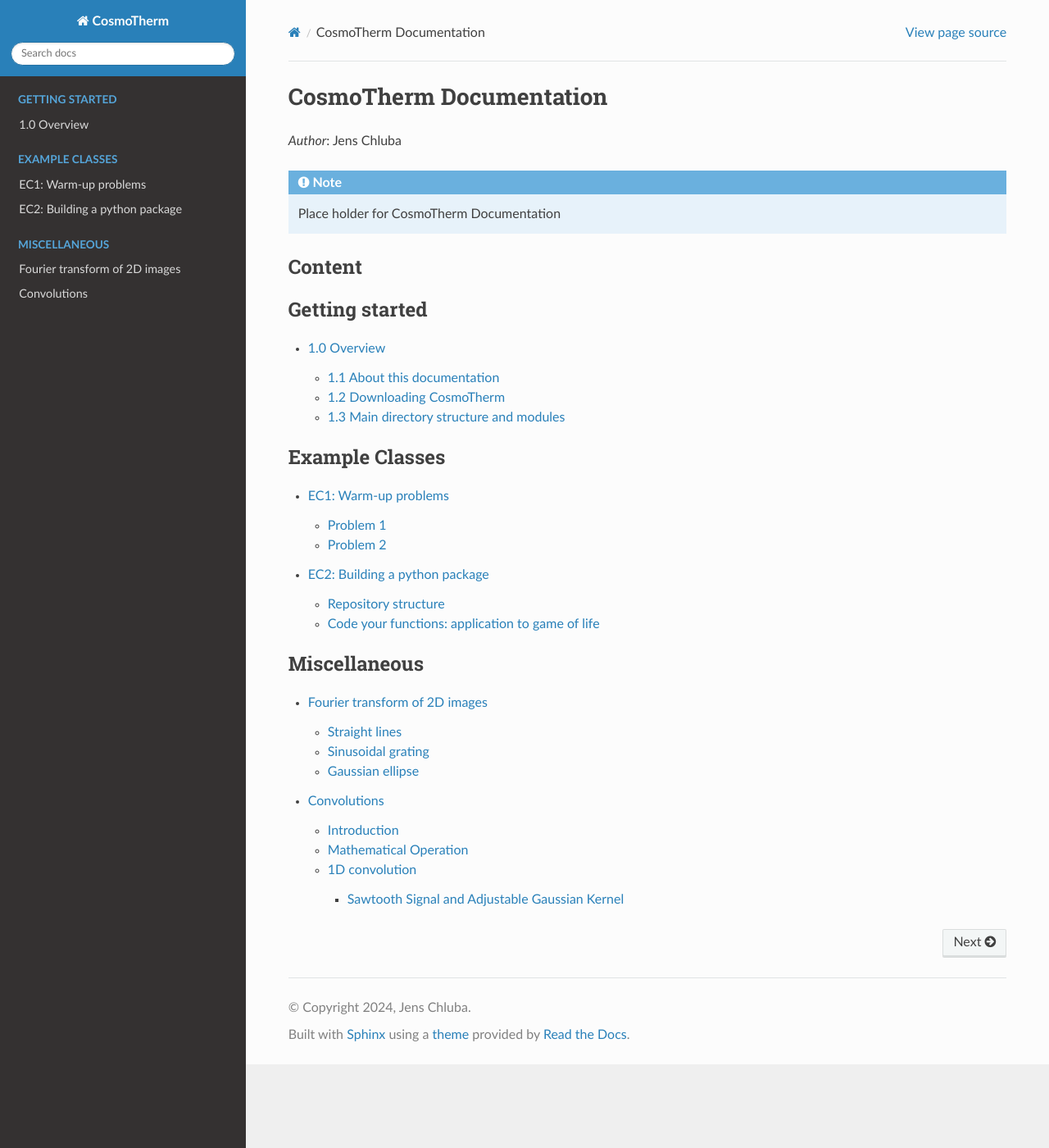
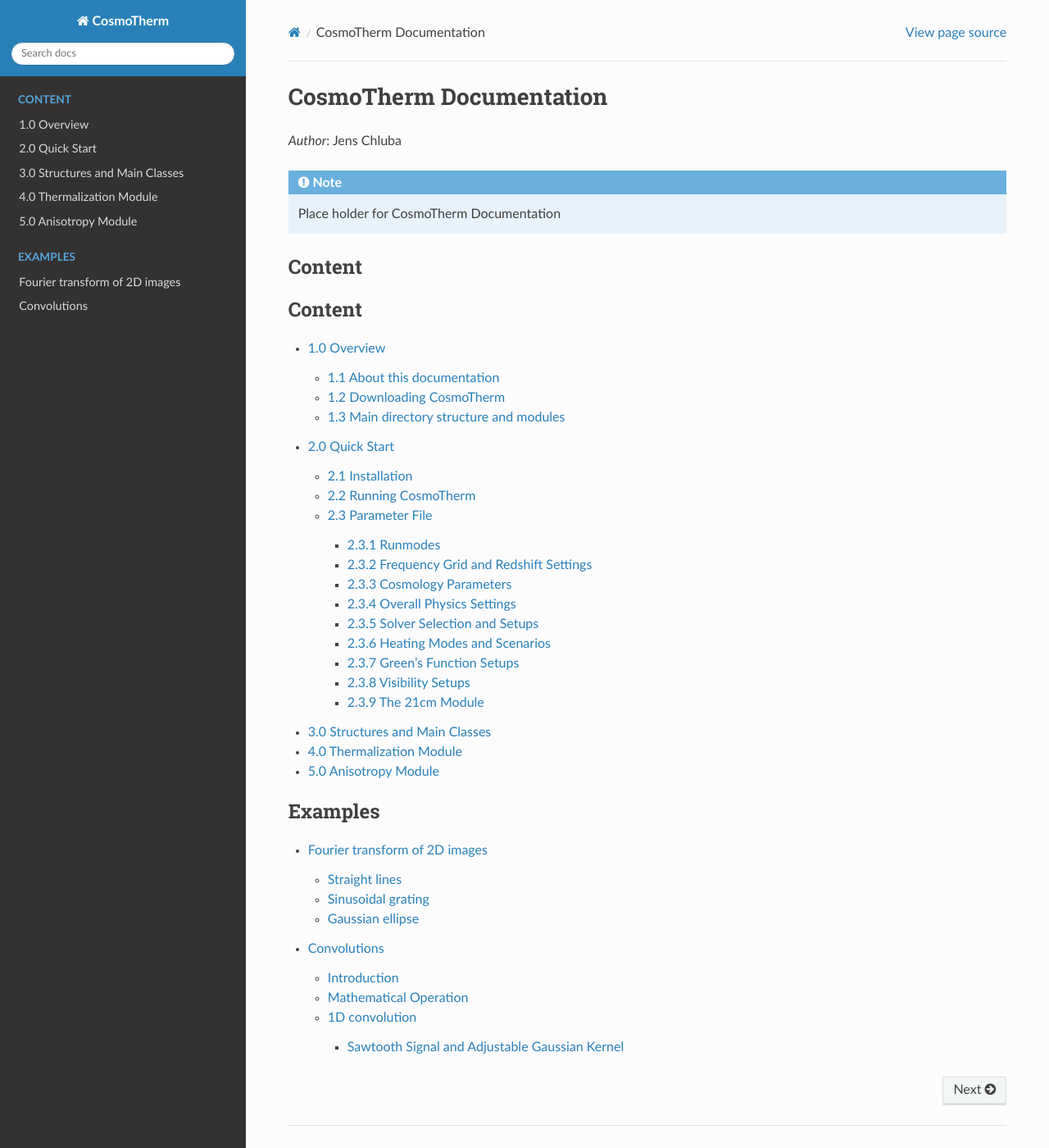
Before and after one commit to CMBSPEC/CosmoTherm-docs, a Sphinx documentation site: the page built from docs/index.rst, in a window 1280 px wide and 1400 px high. Shown: the whole window at 82% size. Built offline with Sphinx 7.4.7 and the Read the Docs theme 2.0.0, drawn with Linux system fonts in a browser that asks for light colours; some of the changed lines change nothing that is shown.

Commit message:
other sections

````diff
--- a/docs/index.rst
+++ b/docs/index.rst
@@ -17,22 +17,16 @@
 --------------------------
 
 .. toctree::
-   :caption: Getting started
+   :caption: Content
    :maxdepth: 3
 
-   material/GettingStarted
+   material/CosmoTherm_documentation
+
+
 
 
 .. toctree::
-   :caption: Example Classes
-   :maxdepth: 3
-
-   material/ec1/notebook
-   material/ec2/notebook
-
-
-.. toctree::
-   :caption: Miscellaneous
+   :caption: Examples
    :maxdepth: 3
 
    material/misc1/FTimage2d
--- /dev/null
+++ b/docs/material/CosmoTherm_documentation.md
@@ -0,0 +1,185 @@
+# 1.0 Overview
+
+**CosmoTherm** is a flexible C++ code for solving cosmological thermalization scenarios related to matter heating and photon injection. It was first developed by JC at CITA in 2011 and is based on the Ph.D. work carried out by JC at MPA under the supervision of Prof. Rashid Sunyaev. Over the last decade, CosmoTherm was significantly augmented and extended, in particular by the ERC-funded CMBSPEC team during the years 2017-2023, with major contributions from Sandeep Acharya, Boris Bolliet, Jiten Dhandha, Bryce Cyr, Thomas Kite, Andrea Ravenni, and Abir Sarkar.
+
+CosmoTherm can be used to predict the average spectral distortion signals for a wide range of standard and new physics scenarios (e.g., damping of acoustic modes, adiabatic cooling process, cosmic strings, and decaying particles). It also has a new framework for treating spectral distortion anisotropies, which was more recently developed. Furthermore, it features a Python interface and simple likelihood codes to quickly assess whether a considered distortion scenario is already in tension with existing data from COBE/FIRAS. For monopole distortion scenarios, a movie can be activated to follow the distortion evolution in real time, a feature that can come in handy when developing new modules and scenarios.
+
+The main CosmoTherm paper is [JC & Sunyaev, MNRAS, 2012](https://ui.adsabs.harvard.edu/abs/2012MNRAS.419.1294C/abstract), which we kindly ask you to cite when the code is used. However, many powerful features and modules were developed later, and in each of the sections below, we provide more in-depth references that should be considered for citation when using the related modules.
+
+## 1.1 About this documentation
+
+This documentation is a living document that will be updated continuously. It will not attempt to cover all the details of the code nor cover all releases. However, in each release, a current snapshot of this document will be provided for tracking. Please get in touch with any issues or suggestions of topics to cover in more detail.
+
+## 1.2 Downloading CosmoTherm
+
+CosmoTherm can be cloned using:
+
+```bash
+git clone git@bitbucket.org:Jacetoto/cosmotherm.rel_corr.git
+```
+
+The main branch is `CosmoTherm`. Unreleased new features will be found in `CosmoTherm-dev`, but they should be used cautiously. Various users may also provide their own individual branches. Please contact them directly with questions.
+
+## 1.3 Main directory structure and modules
+
+The main **CosmoTherm** driver is implemented in `CosmoTherm.cpp`, which is found at the top level of the CosmoTherm folder. This file primarily manages the user inputs and various run modes. As such, it contains nothing but setup-related features and some backward communication with the user. Many of the related routines and variables are defined and implemented in the folder `./CosmoTherm_Plugins`.
+
+Various example run files (usually ending in `.ini`) come with CosmoTherm and are located in the folder `./runfiles`. These can be used with the command line setup and control the different run modes and distortion scenarios as well as outputs and the verbosity level. A detailed walkthrough of the various parameters will be given in **Section 2.3**. Many comments and instructions are also present in the parameter files, and some of the variable names are hopefully self-explanatory. Features of the Python interface (hosted in `./Python-wrapper`) will be explained in **Section 7**, and they have been primarily developed by Jiten Dhandha.
+
+Before turning to the core components of CosmoTherm, an important folder is `./Tools`. It hosts many standalone routines (e.g., ODE and PDE solvers, Hydrogen Atom setup, Parsers, and simple routines) that should be of broad interest also for other applications. These tools were applied to many problems beyond the thermalization calculations (e.g., the cosmological recombination problem) and have been rigorously tested. While in most cases, one does not expect to need any changes in these routines, standard cosmology setups and various solvers are found there for expert-level developments. We will detail some of the tools in **Section XX**.
+
+The real workhorses of CosmoTherm are located in the folders `./Thermalization_Module` for the average spectral distortion scenarios (see **Section 4**) and `./frequency_hierarchy_module` for anisotropic distortions (see **Section 6**). An outdated CMB anisotropy module that was originally used to compute the spectral distortions created by the dissipation of acoustic modes is hosted in `./Anisotropy_Module`, and will be briefly discussed in **Section 5**. The frequency hierarchy module is the most recent addition to the capabilities of CosmoTherm and was developed together with Tom Kite and Andrea Ravenni.
+
+
+# 2.0 Quick Start
+
+In this section, we briefly explain how to install and run CosmoTherm out of the box. More details will be given in the subsequent sections. Simple instructions are also given in `./README.rst` and the parameter files located in the `./runfiles` directory.
+
+## 2.1 Installation
+
+The installation is controlled by the Makefiles:
+
+- `./Makefile`
+- `./Makefile.in`
+
+Here, compilers are set and the locations of libraries are defined. The code depends on GSL, Boost, and (optionally) Grace. If not already present, all these can usually be installed using standard package management software (e.g., Homebrew, Macports, apt-get, etc.), which we highly recommend over manual installation. GSL and Boost provide simple routines and functionality beyond the standard C++ libraries and must be present. Grace can be optionally activated to provide functionality for showing real-time movies, which can be very educative and useful for debugging and development.
+
+Assuming all the libraries are present, CosmoTherm can be compiled using the command:
+
+```bash
+./make
+```
+
+The default compiler is `g++`, which is set in `./Makefile.in` as `CC=g++`. If another compiler is to be used, this variable should be changed, or the make command should be invoked as:
+
+```bash
+./make CC=my_preferred_compiler
+```
+
+To clean the compilations, various defaults are defined in `./Makefile` and provide different levels of tidiness. For example, by typing:
+
+```bash
+./make tidy
+./make clean
+./make cleanPDE
+```
+
+Common defaults for the GSL and Boost installation are assumed, but to set the library and include paths, respectively, change the variables:
+
+- `GSL_LIB_PATH`
+- `GSL_INC_PATH`
+- `BOOST_LIB_PATH`
+- `BOOST_INC_PATH`
+
+inside `./Makefile.in`. To activate Grace support, uncomment:
+
+```bash
+USE_GRACE = -D GRACE_DEFINED
+```
+
+and modify the paths `GR_LIB_PATH` and `GR_INC_PATH` as needed, again inside `./Makefile.in`. Additional OpenMP features can be activated by uncommenting:
+
+```bash
+USE_OPENMP = -D OPENMP_ACTIVATED
+```
+
+This information covers all the main installation requirements and cases should changes be needed.
+
+## 2.2 Running CosmoTherm
+
+Once compiled, the code can be either called from the command line using:
+
+```bash
+./CosmoTherm runfiles/parameters.ini
+```
+
+or via the Python interface (see Sect. 7). Instructive example parameter files are provided in `./runfiles/Examples` for simple illustration. The outputs will be written into `./outputs`. If the folder does not exist, it will be created. The output folder can also be changed as one of the runfile parameters.
+
+## 2.3 Parameter File
+
+The parameter file is read by a general-purpose parser routine (`./Tools/Simple_routines/parser.cpp`) using tags for the various parameters. These tags must be unique and can include spaces. Most communication with the parameter file is handled in `./CosmoTherm_Plugins/initial_setup.cpp`, as will be explained further below. The parameter files do not have to follow a specific structure and need only set parameters that should not take their internal default values. A complete example is given by `./runfiles/parameter.ini`, which in principle allows running all aspects of the code with only a few line changes.
+
+### 2.3.1 Runmodes
+
+The template parameter file starts by specifying the runmode. The following runmodes are of most common interest:
+
+- **default**: runs individual heating modes. This is the most useful runmode for applications.
+- **default-batch**: launches multiple parallel runs on single threads.
+- **default-loop**: computes a loop over a chosen parameter.
+- **default-Analysis**: runs like the default mode but ends with likelihood evaluations.
+- **visibility**: computes visibility for single heating and decay.
+- **Greens**: delta function injection of energy at \( z_h \) for a range of redshifts.
+- **Greens-nu**: delta function injection of photons at \( \nu_i \) and \( z_i \) for a range of frequencies.
+- **Greens-nu-z**: similar to 'Greens_nu' but in redshift.
+
+Other setups are implemented in `./CosmoTherm.cpp` but are not further explained in this section.
+
+### 2.3.2 Frequency Grid and Redshift Settings
+
+The next block of parameters specifies the frequency grid and redshift settings. The code uses the dimensionless frequency \( x = \frac{h\nu}{kTg} \). The frequency grid parameters are:
+
+- `xmin`: lower frequency of the photon spectrum.
+- `xmax`: upper frequency.
+- `npts`: number of frequency bins.
+
+For the time variable, which is redshift, the settings are:
+
+- `zstart`: Starting redshift.
+- `zend`: Final output redshift.
+- `zlate`: Redshift below which the late-time solver is used.
+
+### 2.3.3 Cosmology Parameters
+
+The next block of parameters specifies the background cosmology, set up in the cosmology class `./Tools/Cosmology/Cosmos.cpp`. Parameters include:
+
+- `T0`: Present-day CMB temperature
+- `Yp`: Helium mass fraction
+- `N_eff`: Effective relativistic degrees of freedom
+- `Omega_m`: Total matter density
+- `Omega_b`: Baryon density
+- `Omega_L`: Cosmological constant
+- `h100`: Reduced Hubble parameter
+
+CosmoTherm solves the ionization history using Recfast++, based on CosmoRec.
+
+### 2.3.4 Overall Physics Settings
+
+This block of parameters controls the general physics setup for each run. For example:
+
+- `include Hubble cooling`: Controls Hubble cooling term in the electron temperature equation.
+- `emission/absorption mode`: Controls Bremsstrahlung (BR) and double Compton (DC) emission terms.
+- `switch off CMB background`: Allows switching the effect of the CMB blackbody on photon field evolution.
+- `include Lyc absorption`: Switches the effect of Ly-c absorption on spectral distortion.
+
+### 2.3.5 Solver Selection and Setups
+
+With `solver selection`, you can choose the specific solver for the problem. Standard solvers include `PDE` and `PDE-non-linear`, while advanced computations use `exact` and `exact-Msc`.
+
+### 2.3.6 Heating Modes and Scenarios
+
+Settings for selected heating modes are chosen using the `Heating mode` tag. Available modes include particle annihilation, decaying particles, single energy release, and user-defined heating rates.
+
+Refer to the example runfiles and relevant papers for detailed explanations.
+
+### 2.3.7 Green’s Function Setups
+
+Control parameters for thermalization Green's function are specified with `Greens: [...]`. Activate the setup by choosing the appropriate runmode starting with `Greens`.
+
+### 2.3.8 Visibility Setups
+
+Control parameters for the distortion visibility function are specified with `visibility: [...]`. Use the `visibility-batch` mode for parallel computation.
+
+### 2.3.9 The 21cm Module
+
+The global 21cm signal can be computed using a module added by Jiten Dhandha in 2021. Parameters start with `21cm modelling: [...]`.
+
+
+# 3.0 Structures and Main Classes
+
+# 4.0 Thermalization Module
+
+# 5.0 Anisotropy Module
+
+The anisotropies module was originally written by Jens Chluba (see results in the [2x2 paper](https://arxiv.org/abs/1202.0057)). Its main goal was to implement the early-universe Boltzmann equation hierarchy with accurate predictions for primordial \( \mu \)- and \( y \)- distortions.
+
+This module was reworked by Thomas Kite.
--- a/docs/material/GettingStarted.md
+++ /dev/null
@@ -1,31 +0,0 @@
-# 1.0 Overview
-
-**CosmoTherm** is a flexible C++ code for solving cosmological thermalization scenarios related to matter heating and photon injection. It was first developed by JC at CITA in 2011 and is based on the Ph.D. work carried out by JC at MPA under the supervision of Prof. Rashid Sunyaev. Over the last decade, CosmoTherm was significantly augmented and extended, in particular by the ERC-funded CMBSPEC team during the years 2017-2023, with major contributions from Sandeep Acharya, Boris Bolliet, Jiten Dhandha, Bryce Cyr, Thomas Kite, Andrea Ravenni, and Abir Sarkar.
-
-CosmoTherm can be used to predict the average spectral distortion signals for a wide range of standard and new physics scenarios (e.g., damping of acoustic modes, adiabatic cooling process, cosmic strings, and decaying particles). It also has a new framework for treating spectral distortion anisotropies, which was more recently developed. Furthermore, it features a Python interface and simple likelihood codes to quickly assess whether a considered distortion scenario is already in tension with existing data from COBE/FIRAS. For monopole distortion scenarios, a movie can be activated to follow the distortion evolution in real time, a feature that can come in handy when developing new modules and scenarios.
-
-The main CosmoTherm paper is [JC & Sunyaev, MNRAS, 2012](https://ui.adsabs.harvard.edu/abs/2012MNRAS.419.1294C/abstract), which we kindly ask you to cite when the code is used. However, many powerful features and modules were developed later, and in each of the sections below, we provide more in-depth references that should be considered for citation when using the related modules.
-
-## 1.1 About this documentation
-
-This documentation is a living document that will be updated continuously. It will not attempt to cover all the details of the code nor cover all releases. However, in each release, a current snapshot of this document will be provided for tracking. Please get in touch with any issues or suggestions of topics to cover in more detail.
-
-## 1.2 Downloading CosmoTherm
-
-CosmoTherm can be cloned using:
-
-```bash
-git clone git@bitbucket.org:Jacetoto/cosmotherm.rel_corr.git
-```
-
-The main branch is `CosmoTherm`. Unreleased new features will be found in `CosmoTherm-dev`, but they should be used cautiously. Various users may also provide their own individual branches. Please contact them directly with questions.
-
-## 1.3 Main directory structure and modules
-
-The main **CosmoTherm** driver is implemented in `CosmoTherm.cpp`, which is found at the top level of the CosmoTherm folder. This file primarily manages the user inputs and various run modes. As such, it contains nothing but setup-related features and some backward communication with the user. Many of the related routines and variables are defined and implemented in the folder `./CosmoTherm_Plugins`.
-
-Various example run files (usually ending in `.ini`) come with CosmoTherm and are located in the folder `./runfiles`. These can be used with the command line setup and control the different run modes and distortion scenarios as well as outputs and the verbosity level. A detailed walkthrough of the various parameters will be given in **Section 2.3**. Many comments and instructions are also present in the parameter files, and some of the variable names are hopefully self-explanatory. Features of the Python interface (hosted in `./Python-wrapper`) will be explained in **Section 7**, and they have been primarily developed by Jiten Dhandha.
-
-Before turning to the core components of CosmoTherm, an important folder is `./Tools`. It hosts many standalone routines (e.g., ODE and PDE solvers, Hydrogen Atom setup, Parsers, and simple routines) that should be of broad interest also for other applications. These tools were applied to many problems beyond the thermalization calculations (e.g., the cosmological recombination problem) and have been rigorously tested. While in most cases, one does not expect to need any changes in these routines, standard cosmology setups and various solvers are found there for expert-level developments. We will detail some of the tools in **Section XX**.
-
-The real workhorses of CosmoTherm are located in the folders `./Thermalization_Module` for the average spectral distortion scenarios (see **Section 4**) and `./frequency_hierarchy_module` for anisotropic distortions (see **Section 6**). An outdated CMB anisotropy module that was originally used to compute the spectral distortions created by the dissipation of acoustic modes is hosted in `./Anisotropy_Module`, and will be briefly discussed in **Section 5**. The frequency hierarchy module is the most recent addition to the capabilities of CosmoTherm and was developed together with Tom Kite and Andrea Ravenni.
````
